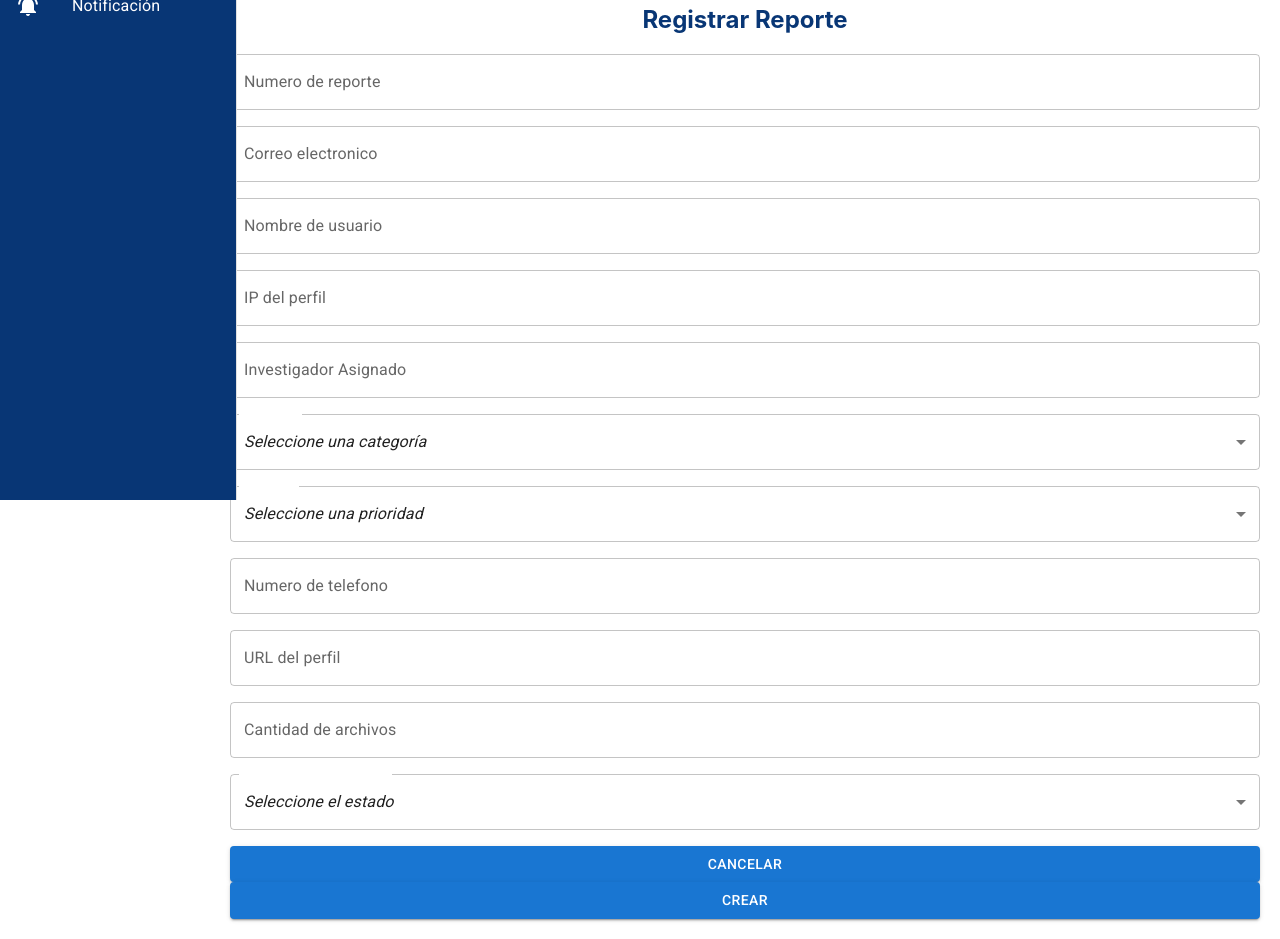
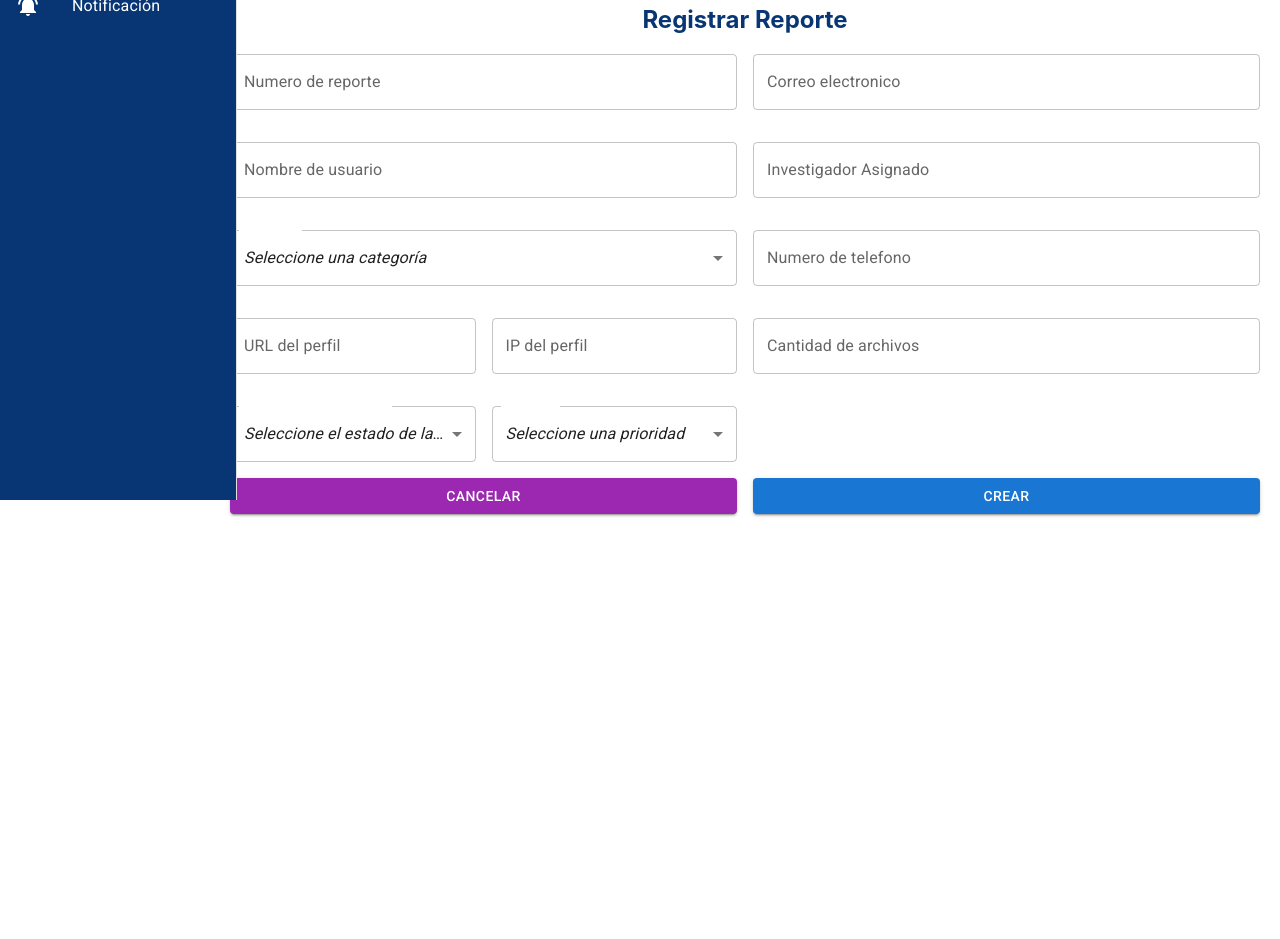
Before and after one commit to ValleGalan/front_inso2, a React (Create React App) app: page /reporte in a window 1280 px wide. Shown: the part 300-1239 px from the top of the page. After the commit the page ends 834 px from the top, so only its background shows below. Built offline with nearby package versions, Linux system fonts and the light colour scheme.

Commit message:
boton de cancelar y estilos en los formularios

```diff
--- a/src/components/Reportes/AddEditReport/AddEditReport.css
+++ b/src/components/Reportes/AddEditReport/AddEditReport.css
@@ -0,0 +1,2 @@
+.add-edit-reporte-form {
+}
--- a/src/components/Reportes/AddEditReport/AddEditReport.js
+++ b/src/components/Reportes/AddEditReport/AddEditReport.js
@@ -28,9 +28,7 @@ export function AddEditProductForm(props) {
     return (
     <form className="add-edit-reporte-form" onSubmit={formik.handleSubmit}>
       <h2 className="texto-azul"> Registrar Reporte</h2>
-    <Grid container spacing={2}>
-
-        <Grid item xs={12}>
+      <div className="form-row">
             <TextField
             fullWidth
             variant="outlined"
@@ -41,10 +39,9 @@ export function AddEditProductForm(props) {
             onChange={formik.handleChange}
             error={!!formik.errors.num_reporte}
             helperText={formik.errors.num_reporte}
+            style={{ marginBottom: "16px" }}
             />
-        </Grid>
 
-        <Grid item xs={12}>
             <TextField
             fullWidth
             variant="outlined"
@@ -54,10 +51,9 @@ export function AddEditProductForm(props) {
             onChange={formik.handleChange}
             error={!!formik.errors.email}
             helperText={formik.errors.email}
+            style={{ marginBottom: "16px" }}
             />
-        </Grid>
 
-        <Grid item xs={12}>
             <TextField
             fullWidth
             variant="outlined"
@@ -67,21 +63,9 @@ export function AddEditProductForm(props) {
             onChange={formik.handleChange}
             error={!!formik.errors.nombre}
             helperText={formik.errors.nombre}
+            style={{ marginBottom: "16px" }}
             />
-        </Grid>
 
-        <Grid item xs={12}>
-            <TextField
-            fullWidth
-            variant="outlined"
-            label="IP del perfil"
-            name="ip_perfil"
-            value={formik.values.ip_perfil}
-            onChange={formik.handleChange}
-            />
-        </Grid>
-
-        <Grid item xs={12}>
             <TextField
             fullWidth
             variant="outlined"
@@ -89,11 +73,10 @@ export function AddEditProductForm(props) {
             name="investigador"
             value={formik.values.investigador}
             onChange={formik.handleChange}
+            style={{ marginBottom: "16px" }}
             />
-        </Grid>
 
-        <Grid item xs={12}>
-            <FormControl fullWidth variant="outlined">
+            <FormControl fullWidth variant="outlined" style={{ marginBottom: "16px" }}>
             <Select
             label="Categoria"
             name="categoria"
@@ -112,10 +95,73 @@ export function AddEditProductForm(props) {
             ))}
             </Select>
         </FormControl>
-        </Grid>
 
-        <Grid item xs={12}>
-            <FormControl fullWidth variant="outlined">
+            <TextField
+            fullWidth
+            variant="outlined"
+            label="Numero de telefono"
+            type="number"
+            name="num_telefono"
+            value={formik.values.num_telefono}
+            onChange={formik.handleChange}
+            style={{ marginBottom: "16px" }}
+            />
+
+            <div className="form-row">
+            <TextField
+            fullWidth
+            variant="outlined"
+            label="URL del perfil"
+            name="url"
+            value={formik.values.url}
+            onChange={formik.handleChange}
+            style={{ marginBottom: "16px" }}
+            />
+            <TextField
+            fullWidth
+            variant="outlined"
+            label="IP del perfil"
+            name="ip_perfil"
+            value={formik.values.ip_perfil}
+            onChange={formik.handleChange}
+            style={{ marginBottom: "16px" }}
+            />
+            </div>
+
+            <TextField
+            fullWidth
+            variant="outlined"
+            label="Cantidad de archivos"
+            type="number"
+            name="cant_archivo"
+            value={formik.values.cant_archivo}
+            onChange={formik.handleChange}
+            style={{ marginBottom: "16px" }}
+            />
+
+            <div className="form-row">
+
+            <FormControl fullWidth variant="outlined" style={{ marginBottom: "16px" }}>
+            <Select
+            label="Estado de la investigación"
+            name="estado"
+            value={formik.values.estado}
+            onChange={formik.handleChange}
+            error={!!formik.errors.estado}
+            displayEmpty
+            >
+            <MenuItem value="">
+                <em>Seleccione el estado de la investigación</em>
+            </MenuItem>
+            {estadoFormat.map((estado) => (
+                <MenuItem key={estado.value} value={estado.value}>
+                {estado.text}
+                </MenuItem>
+            ))}
+            </Select>
+            </FormControl>
+
+            <FormControl fullWidth variant="outlined" style={{ marginBottom: "16px" }}>
             <Select
             label="Prioridad"
             name="prioridad"
@@ -125,7 +171,7 @@ export function AddEditProductForm(props) {
             displayEmpty
             >
             <MenuItem value="">
-                <em>Seleccione una prioridad</em>
+                <em>Seleccione una prioridad </em>
             </MenuItem>
             {prioridadFormat.map((prioridad) => (
                 <MenuItem key={prioridad.value} value={prioridad.value}>
@@ -134,71 +180,16 @@ export function AddEditProductForm(props) {
             ))}
             </Select>
             </FormControl>
-        </Grid>
+            </div>
 
-        <Grid item xs={12}>
-            <TextField
-            fullWidth
-            variant="outlined"
-            label="Numero de telefono"
-            type="number"
-            name="num_telefono"
-            value={formik.values.num_telefono}
-            onChange={formik.handleChange}
-            />
-        </Grid>
+        </div>
 
-        <Grid item xs={12}>
-            <TextField
-            fullWidth
-            variant="outlined"
-            label="URL del perfil"
-            name="url"
-            value={formik.values.url}
-            onChange={formik.handleChange}
-            />
-        </Grid>
-
-        <Grid item xs={12}>
-            <TextField
-            fullWidth
-            variant="outlined"
-            label="Cantidad de archivos"
-            type="number"
-            name="cant_archivo"
-            value={formik.values.cant_archivo}
-            onChange={formik.handleChange}
-            />
-        </Grid>
-
-        <Grid item xs={12}>
-            <FormControl fullWidth variant="outlined">
-            <Select
-            label="Estado de la investigación"
-            name="estado"
-            value={formik.values.estado}
-            onChange={formik.handleChange}
-            error={!!formik.errors.estado}
-            displayEmpty
-            >
-            <MenuItem value="">
-                <em>Seleccione el estado</em>
-            </MenuItem>
-            {estadoFormat.map((estado) => (
-                <MenuItem key={estado.value} value={estado.value}>
-                {estado.text}
-                </MenuItem>
-            ))}
-            </Select>
-            </FormControl>
-        </Grid>
-
-        <Grid item xs={12}>
+        <div className="form-row">
             <Button
             fullWidth
             type="submit"
             variant="contained"
-            color="primary"
+            color="secondary"
             >
             Cancelar
             </Button>
@@ -211,35 +202,37 @@ export function AddEditProductForm(props) {
             >
             {reporte ? "Actualizar" : "Crear"}
             </Button>
+        </div>
 
-        </Grid>
-
-    </Grid>
     </form>
   );
 }
 
 function formatDropdownData(data) {
   return data.map((item) => ({
-    key: item.id,
-    text: item.nombre,
-    value: item.id,
+
   }));
 }
 //----------- validacion
 function initialValues(data) { //datos de la tabla
   return {
+    num_reporte: data?.num_reporte || "",
+    email: data?.email || "",
     nombre: data?.nombre || "",
-    num_reporte: data?.num_reporte || "",
+    investigador: data?.investigador || "",
     categoria: data?.categoria || "",
+    num_telefono: data?.num_telefono || "",
+    url: data?.url || "",
+    ip_perfil: data?.ip_perfil || "",
+    cant_archivo: data?.cant_archivo || "",
+    estado: data?.estado || "",
     prioridad: data?.prioridad || "",
-    estado: data?.estado || "",
+
   };
 }
 
 function newSchema() {
   return {
-    nombre: Yup.string().required("Campo requerido"),
     num_reporte: Yup.number().required("Campo requerido"),
     categoria: Yup.number().required("Campo requerido"),
   };
@@ -247,7 +240,6 @@ function newSchema() {
 
 function updateSchema() {
   return {
-    nombre: Yup.string().required("Campo requerido"),
     num_reporte: Yup.number().required("Campo requerido"),
     categoria: Yup.number().required("Campo requerido"),
   };
--- a/src/components/Usuarios/AddEditUserForm/AddEditUserForm.css
+++ b/src/components/Usuarios/AddEditUserForm/AddEditUserForm.css
@@ -1,5 +1,5 @@
 .form-row {
     display: grid;
-    grid-template-columns: repeat(2, 1fr); /* Dos columnas con el mismo ancho */
-    gap: 16px; /* Espaciado entre los elementos */
+    grid-template-columns: repeat(2, 1fr);
+    gap: 16px;
   }
--- a/src/components/Usuarios/AddEditUserForm/AddEditUserForm.js
+++ b/src/components/Usuarios/AddEditUserForm/AddEditUserForm.js
@@ -216,6 +216,16 @@ const [estadoFormat, setEstadoFormat] = useState([]);
       </FormControl>
 
       </div>
+
+        <div className="form-row">
+        <Button
+            fullWidth
+            type="submit"
+            variant="contained"
+            color="secondary"
+            >
+            Cancelar
+            </Button>
         <Button
             type="submit"
             variant="contained"
@@ -224,6 +234,7 @@ const [estadoFormat, setEstadoFormat] = useState([]);
             >
         {user ? "Actualizar" : "Crear"}
         </Button>
+        </div>
     </form>
   );
 }
--- a/src/index.css
+++ b/src/index.css
@@ -26,3 +26,8 @@ code {
   color: var(--color-primary);
   text-align: center;
 }
+.form-row {
+  display: grid;
+  grid-template-columns: repeat(2, 1fr);
+  gap: 16px;
+}
```
Lines whose indentation alone changed are shown as unchanged.
